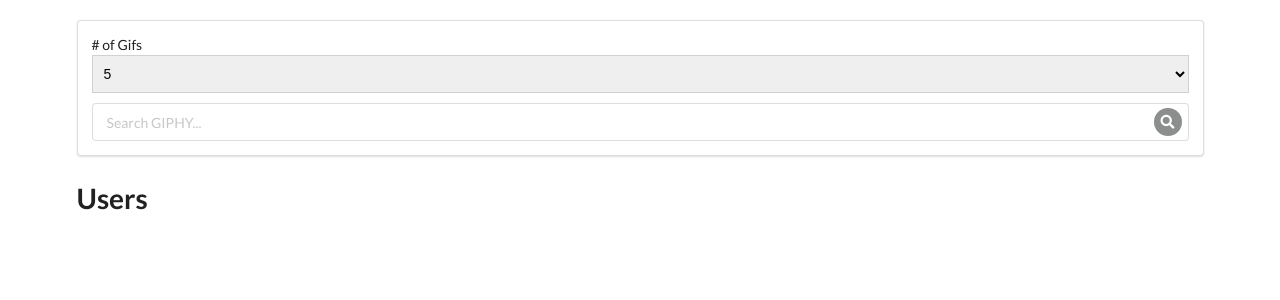
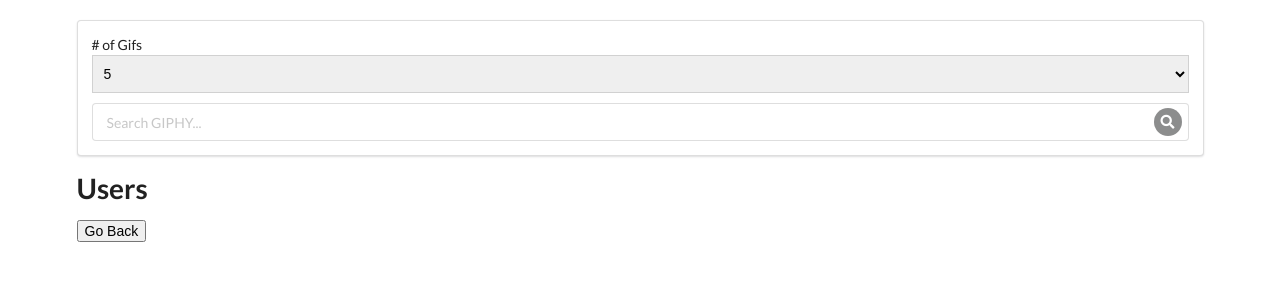
Before and after one commit to jasminegmp/giphy-search-react-app, a React (Create React App) app: page /gif/1 in a window 1280 px wide. Shown: the top 300 px of the page. Built offline with nearby package versions, Linux system fonts and the light colour scheme.

Commit message:
Added Routing

```diff
--- a/src/components/App.js
+++ b/src/components/App.js
@@ -43,7 +43,7 @@ class App extends React.Component {
 					<Switch>
 					<Route exact path='/' render={(props) => (<GifList gifs={this.state.gifs} {...props} />)} />
 
-					<Route path="/gif/:id" render={(props) => (<GifDetailsPage gifs={this.state.gifs} {...props} />)} />
+					<Route path="/:id" render={(props) => (<GifDetailsPage gifs={this.state.gifs} {...props} />)} />
 					</Switch>
 				</div>
 			</Router>
--- a/src/components/GifCard.js
+++ b/src/components/GifCard.js
@@ -1,4 +1,5 @@
 import React from 'react';
+import { Route, Link, BrowserRouter as Router, Switch } from 'react-router-dom'
 
 class GifCard extends React.Component{
 
@@ -20,6 +21,8 @@ class GifCard extends React.Component{
 		const height = this.gifRef.current.clientHeight; // step 2
 		const spans = Math.ceil(height / 10); // 	10 from grid-auto-rows
 		this.setState({spans});
+		this.setState({gifId: this.gifRef.current.id});
+		console.log(this.gifRef.current);
 	}
 
 
@@ -28,9 +31,9 @@ class GifCard extends React.Component{
 		const {url} = this.props.gif;
 		return(
 			<div style = {{gridRowEnd: `span ${this.state.spans}`}}>
-				<a href={`/gif/${this.props.gif.id}`}>
+				<Link to ={{pathname: `${this.props.gif.id}`, id: this.props.gif.images.fixed_width_small.url}}>
 					<img ref = {this.gifRef} src = {this.props.gif.images.fixed_width_small.url}/>
-				</a>
+				</Link>
 			</div>
 		)
 	}
--- a/src/components/GifDetailsPage.js
+++ b/src/components/GifDetailsPage.js
@@ -3,9 +3,25 @@ import GifList from './GifList'
 import GifCard from './GifCard'
 
 class GifDetailsPage extends React.Component {
+
+	constructor(props){
+		super(props);
+		this.goBack = this.goBack.bind(this);
+	}
+
+	goBack(){
+		this.props.history.goBack();
+	}
   render() {
-    console.log(this.props)
-    return <h1>Users</h1>
+    console.log("here", this.props.location, this.props)
+    console.log(this.props.location.id)
+    return (
+    	<div>
+	    	<h1>Users</h1>
+	    	<img src = {this.props.location.id}/>
+	    	<button onClick={this.goBack}>Go Back</button>
+    	</div>
+    )
   }
 }
 
```
